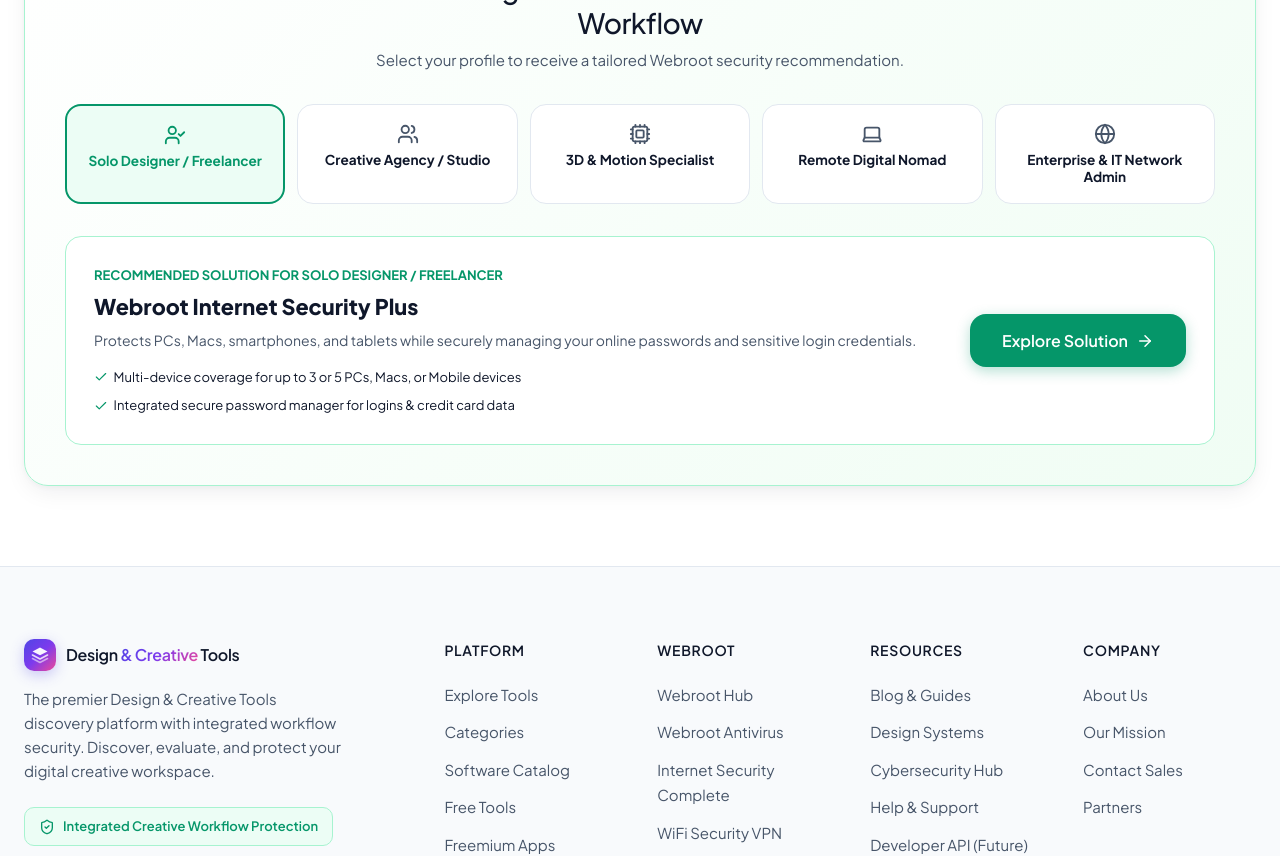
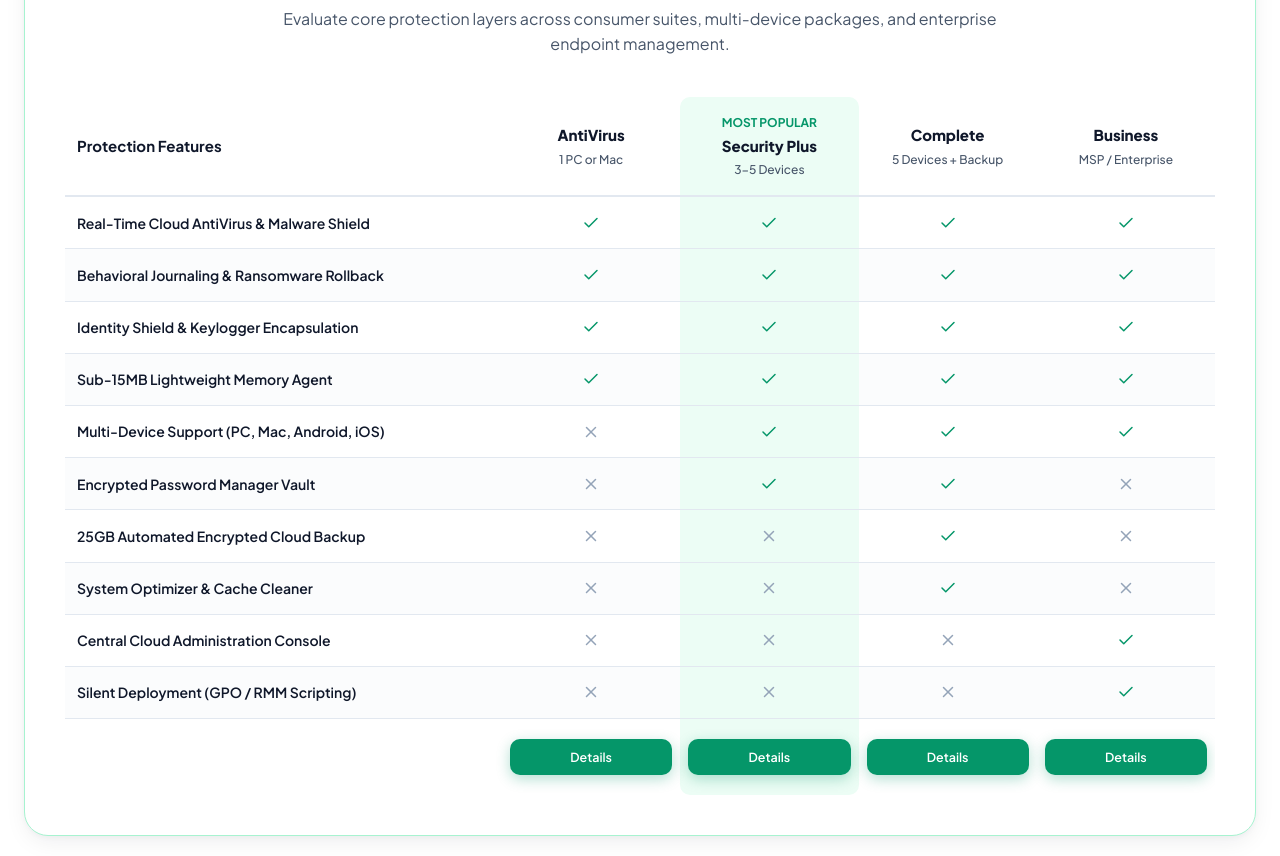
Before and after one commit to jamesbytes01-ops/Design-Creative-tools, a Next.js app: page / in a window 1280 px wide. Shown: the part 4260-5116 px from the top of the page. Built offline with nearby package versions, Linux system fonts and the light colour scheme.

Commit message:
updated website

```diff
--- a/src/components/ui/WebrootSecurityAdvisor.jsx
+++ b/src/components/ui/WebrootSecurityAdvisor.jsx
@@ -2,52 +2,23 @@
 
 import { useState } from 'react';
 import Link from 'next/link';
-import { ShieldCheck, UserCheck, Users, Cpu, Laptop, Smartphone, Globe, ArrowRight, Check } from 'lucide-react';
-import { webrootProducts } from '@/data/webrootData';
+import { Check, X, ArrowRight, ShieldCheck, Cpu, Globe, Smartphone, Lock, Building } from 'lucide-react';
 
 export default function WebrootSecurityAdvisor() {
-  const [activePersona, setActivePersona] = useState('freelancer');
+  const [selectedCategory, setSelectedCategory] = useState('all');
 
-  const personas = [
-    {
-      id: 'freelancer',
-      title: 'Solo Designer / Freelancer',
-      icon: UserCheck,
-      desc: 'Individual creatives managing confidential client assets on laptop and mobile.',
-      recommendedSlug: 'internet-security-plus'
-    },
-    {
-      id: 'agency',
-      title: 'Creative Agency / Studio',
-      icon: Users,
-      desc: 'Design teams & studios requiring central endpoint security management.',
-      recommendedSlug: 'business-endpoint'
-    },
-    {
-      id: 'motion3d',
-      title: '3D & Motion Specialist',
-      icon: Cpu,
-      desc: 'Artists needing zero CPU render overhead and fast cloud scans.',
-      recommendedSlug: 'antivirus'
-    },
-    {
-      id: 'remote',
-      title: 'Remote Digital Nomad',
-      icon: Laptop,
-      desc: 'Designers working from coffee shops, airports, and public Wi-Fi.',
-      recommendedSlug: 'wifi-security'
-    },
-    {
-      id: 'enterprise',
-      title: 'Enterprise & IT Network Admin',
-      icon: Globe,
-      desc: 'Organizations needing DNS domain protection and security awareness training.',
-      recommendedSlug: 'dns-protection'
-    }
+  const comparisonFeatures = [
+    { name: 'Real-Time Cloud AntiVirus & Malware Shield', av: true, plus: true, complete: true, biz: true },
+    { name: 'Behavioral Journaling & Ransomware Rollback', av: true, plus: true, complete: true, biz: true },
+    { name: 'Identity Shield & Keylogger Encapsulation', av: true, plus: true, complete: true, biz: true },
+    { name: 'Sub-15MB Lightweight Memory Agent', av: true, plus: true, complete: true, biz: true },
+    { name: 'Multi-Device Support (PC, Mac, Android, iOS)', av: false, plus: true, complete: true, biz: true },
+    { name: 'Encrypted Password Manager Vault', av: false, plus: true, complete: true, biz: false },
+    { name: '25GB Automated Encrypted Cloud Backup', av: false, plus: false, complete: true, biz: false },
+    { name: 'System Optimizer & Cache Cleaner', av: false, plus: false, complete: true, biz: false },
+    { name: 'Central Cloud Administration Console', av: false, plus: false, complete: false, biz: true },
+    { name: 'Silent Deployment (GPO / RMM Scripting)', av: false, plus: false, complete: false, biz: true }
   ];
-
-  const currentPersona = personas.find((p) => p.id === activePersona) || personas[0];
-  const recommendedProduct = webrootProducts.find((wp) => wp.slug === currentPersona.recommendedSlug) || webrootProducts[0];
 
   return (
     <div
@@ -56,100 +27,100 @@ export default function WebrootSecurityAdvisor() {
         border: '1px solid var(--webroot-border)',
         borderRadius: 'var(--radius-xl)',
         padding: '2.5rem',
-        boxShadow: 'var(--shadow-md)',
-        background: 'linear-gradient(135deg, #FFFFFF 0%, #F0FDF4 100%)'
+        boxShadow: 'var(--shadow-md)'
       }}
     >
-      <div style={{ textAlign: 'center', maxWidth: '640px', margin: '0 auto 2rem' }}>
-        <span className="badge badge-webroot" style={{ marginBottom: '0.75rem' }}>
-          <ShieldCheck size={14} /> Interactive Security Advisor
-        </span>
-        <h3 className="h2-title" style={{ fontSize: '1.75rem', marginBottom: '0.5rem' }}>
-          Find the Right Webroot Protection for Your Workflow
-        </h3>
-        <p className="sub-text" style={{ fontSize: '0.9375rem' }}>
-          Select your profile to receive a tailored Webroot security recommendation.
+      {/* Header */}
+      <div style={{ textAlign: 'center', maxWidth: '720px', margin: '0 auto 2.5rem' }}>
+        <div style={{ fontSize: '0.8125rem', fontWeight: 700, color: 'var(--webroot-primary)', letterSpacing: '0.06em', textTransform: 'uppercase', marginBottom: '0.5rem' }}>
+          Product Feature Comparison
+        </div>
+        <h2 className="h2-title" style={{ fontSize: '2rem', marginBottom: '0.5rem' }}>
+          Compare Webroot Security Solutions
+        </h2>
+        <p className="sub-text" style={{ fontSize: '1rem', color: 'var(--text-secondary)' }}>
+          Evaluate core protection layers across consumer suites, multi-device packages, and enterprise endpoint management.
         </p>
       </div>
 
-      {/* Profile Selector Buttons */}
-      <div
-        style={{
-          display: 'grid',
-          gridTemplateColumns: 'repeat(5, 1fr)',
-          gap: '0.75rem',
-          marginBottom: '2rem'
-        }}
-      >
-        {personas.map((p) => {
-          const Icon = p.icon;
-          const isSelected = p.id === activePersona;
-          return (
-            <button
-              key={p.id}
-              onClick={() => setActivePersona(p.id)}
-              style={{
-                padding: '1.1rem 0.75rem',
-                borderRadius: 'var(--radius-lg)',
-                border: isSelected ? '2px solid var(--webroot-primary)' : '1px solid var(--border-light)',
-                backgroundColor: isSelected ? 'var(--webroot-light)' : '#FFFFFF',
-                color: isSelected ? 'var(--webroot-primary)' : 'var(--text-secondary)',
-                textAlign: 'center',
-                transition: 'all 0.2s ease',
-                display: 'flex',
-                flexDirection: 'column',
-                alignItems: 'center',
-                gap: '0.4rem',
-                cursor: 'pointer'
-              }}
-            >
-              <Icon size={22} />
-              <div style={{ fontWeight: 700, fontSize: '0.85rem', color: isSelected ? 'var(--webroot-primary)' : 'var(--text-primary)' }}>
-                {p.title}
-              </div>
-            </button>
-          );
-        })}
-      </div>
-
-      {/* Recommended Output Box */}
-      <div
-        style={{
-          backgroundColor: '#FFFFFF',
-          border: '1px solid var(--webroot-border)',
-          borderRadius: 'var(--radius-lg)',
-          padding: '1.75rem',
-          display: 'flex',
-          alignItems: 'center',
-          justifyContent: 'space-between',
-          gap: '2rem',
-          flexWrap: 'wrap'
-        }}
-      >
-        <div style={{ flex: 1, minWidth: '280px' }}>
-          <div style={{ fontSize: '0.8125rem', fontWeight: 700, color: 'var(--webroot-primary)', textTransform: 'uppercase', marginBottom: '0.25rem' }}>
-            Recommended Solution for {currentPersona.title}
-          </div>
-          <h4 style={{ fontSize: '1.35rem', fontWeight: 800, color: 'var(--text-primary)', marginBottom: '0.35rem' }}>
-            {recommendedProduct.name}
-          </h4>
-          <p style={{ fontSize: '0.875rem', color: 'var(--text-secondary)', marginBottom: '1rem', lineHeight: 1.5 }}>
-            {recommendedProduct.shortDescription}
-          </p>
-          <div style={{ display: 'flex', flexWrap: 'wrap', gap: '0.5rem' }}>
-            {recommendedProduct.highlights.slice(0, 2).map((h, i) => (
-              <span key={i} style={{ fontSize: '0.8125rem', color: 'var(--text-primary)', display: 'flex', alignItems: 'center', gap: '0.35rem' }}>
-                <Check size={14} color="var(--webroot-primary)" /> {h}
-              </span>
+      {/* Comparison Table */}
+      <div style={{ overflowX: 'auto' }}>
+        <table style={{ width: '100%', borderCollapse: 'collapse', textAlign: 'left', minWidth: '700px' }}>
+          <thead>
+            <tr style={{ borderBottom: '2px solid var(--border-light)' }}>
+              <th style={{ padding: '1rem 0.75rem', fontSize: '0.9375rem', fontWeight: 700, color: 'var(--text-primary)', width: '38%' }}>
+                Protection Features
+              </th>
+              <th style={{ padding: '1rem 0.5rem', textAlign: 'center', width: '15.5%' }}>
+                <div style={{ fontSize: '0.9375rem', fontWeight: 800, color: 'var(--text-primary)' }}>AntiVirus</div>
+                <div style={{ fontSize: '0.75rem', color: 'var(--text-secondary)', fontWeight: 500, marginTop: '0.15rem' }}>1 PC or Mac</div>
+              </th>
+              <th style={{ padding: '1rem 0.5rem', textAlign: 'center', width: '15.5%', backgroundColor: 'var(--webroot-light)', borderRadius: 'var(--radius-md) var(--radius-md) 0 0' }}>
+                <div style={{ fontSize: '0.75rem', fontWeight: 700, color: 'var(--webroot-primary)', textTransform: 'uppercase', marginBottom: '0.1rem' }}>Most Popular</div>
+                <div style={{ fontSize: '0.9375rem', fontWeight: 800, color: 'var(--text-primary)' }}>Security Plus</div>
+                <div style={{ fontSize: '0.75rem', color: 'var(--text-secondary)', fontWeight: 500, marginTop: '0.15rem' }}>3-5 Devices</div>
+              </th>
+              <th style={{ padding: '1rem 0.5rem', textAlign: 'center', width: '15.5%' }}>
+                <div style={{ fontSize: '0.9375rem', fontWeight: 800, color: 'var(--text-primary)' }}>Complete</div>
+                <div style={{ fontSize: '0.75rem', color: 'var(--text-secondary)', fontWeight: 500, marginTop: '0.15rem' }}>5 Devices + Backup</div>
+              </th>
+              <th style={{ padding: '1rem 0.5rem', textAlign: 'center', width: '15.5%' }}>
+                <div style={{ fontSize: '0.9375rem', fontWeight: 800, color: 'var(--text-primary)' }}>Business</div>
+                <div style={{ fontSize: '0.75rem', color: 'var(--text-secondary)', fontWeight: 500, marginTop: '0.15rem' }}>MSP / Enterprise</div>
+              </th>
+            </tr>
+          </thead>
+          <tbody>
+            {comparisonFeatures.map((feat, idx) => (
+              <tr
+                key={idx}
+                style={{
+                  borderBottom: '1px solid var(--border-light)',
+                  backgroundColor: idx % 2 === 0 ? 'transparent' : 'rgba(248, 250, 252, 0.6)'
+                }}
+              >
+                <td style={{ padding: '0.9rem 0.75rem', fontSize: '0.875rem', fontWeight: 600, color: 'var(--text-primary)' }}>
+                  {feat.name}
+                </td>
+                <td style={{ padding: '0.9rem 0.5rem', textAlign: 'center' }}>
+                  {feat.av ? <Check size={18} color="var(--webroot-primary)" style={{ margin: '0 auto' }} /> : <X size={18} color="#94A3B8" style={{ margin: '0 auto' }} />}
+                </td>
+                <td style={{ padding: '0.9rem 0.5rem', textAlign: 'center', backgroundColor: 'var(--webroot-light)' }}>
+                  {feat.plus ? <Check size={18} color="var(--webroot-primary)" style={{ margin: '0 auto' }} /> : <X size={18} color="#94A3B8" style={{ margin: '0 auto' }} />}
+                </td>
+                <td style={{ padding: '0.9rem 0.5rem', textAlign: 'center' }}>
+                  {feat.complete ? <Check size={18} color="var(--webroot-primary)" style={{ margin: '0 auto' }} /> : <X size={18} color="#94A3B8" style={{ margin: '0 auto' }} />}
+                </td>
+                <td style={{ padding: '0.9rem 0.5rem', textAlign: 'center' }}>
+                  {feat.biz ? <Check size={18} color="var(--webroot-primary)" style={{ margin: '0 auto' }} /> : <X size={18} color="#94A3B8" style={{ margin: '0 auto' }} />}
+                </td>
+              </tr>
             ))}
-          </div>
-        </div>
-
-        <div>
-          <Link href={`/webroot/${recommendedProduct.slug}`} className="btn btn-webroot btn-lg">
-            Explore Solution <ArrowRight size={18} />
-          </Link>
-        </div>
+            <tr>
+              <td style={{ padding: '1.25rem 0.75rem' }}></td>
+              <td style={{ padding: '1.25rem 0.5rem', textAlign: 'center' }}>
+                <Link href="/webroot/antivirus" className="btn btn-webroot btn-sm" style={{ width: '100%', fontSize: '0.78125rem' }}>
+                  Details
+                </Link>
+              </td>
+              <td style={{ padding: '1.25rem 0.5rem', textAlign: 'center', backgroundColor: 'var(--webroot-light)', borderRadius: '0 0 var(--radius-md) var(--radius-md)' }}>
+                <Link href="/webroot/internet-security-plus" className="btn btn-webroot btn-sm" style={{ width: '100%', fontSize: '0.78125rem' }}>
+                  Details
+                </Link>
+              </td>
+              <td style={{ padding: '1.25rem 0.5rem', textAlign: 'center' }}>
+                <Link href="/webroot/internet-security" className="btn btn-webroot btn-sm" style={{ width: '100%', fontSize: '0.78125rem' }}>
+                  Details
+                </Link>
+              </td>
+              <td style={{ padding: '1.25rem 0.5rem', textAlign: 'center' }}>
+                <Link href="/webroot/business-endpoint" className="btn btn-webroot btn-sm" style={{ width: '100%', fontSize: '0.78125rem' }}>
+                  Details
+                </Link>
+              </td>
+            </tr>
+          </tbody>
+        </table>
       </div>
     </div>
   );
```
Also changed, not shown: src/app/webroot/page.js (+29 -29 lines), src/components/ui/WebrootArchitectureSection.jsx (+8 -8 lines), src/components/ui/WebrootSetupGuide.jsx (+5 -5 lines), src/data/webrootData.js (+10 -10 lines).
